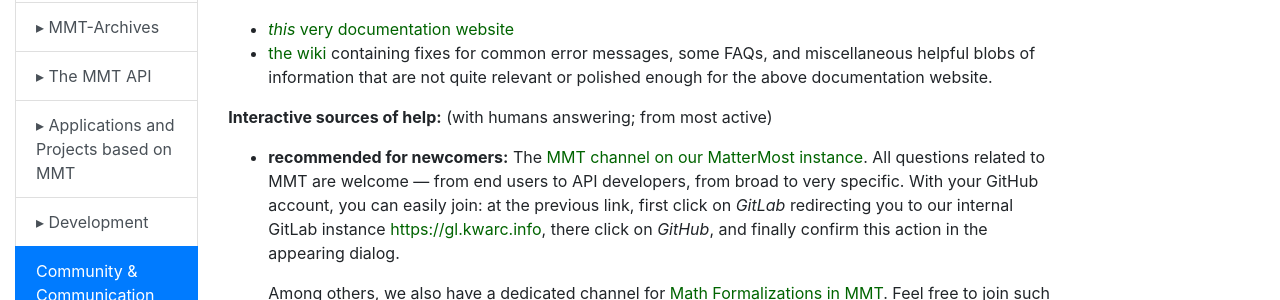
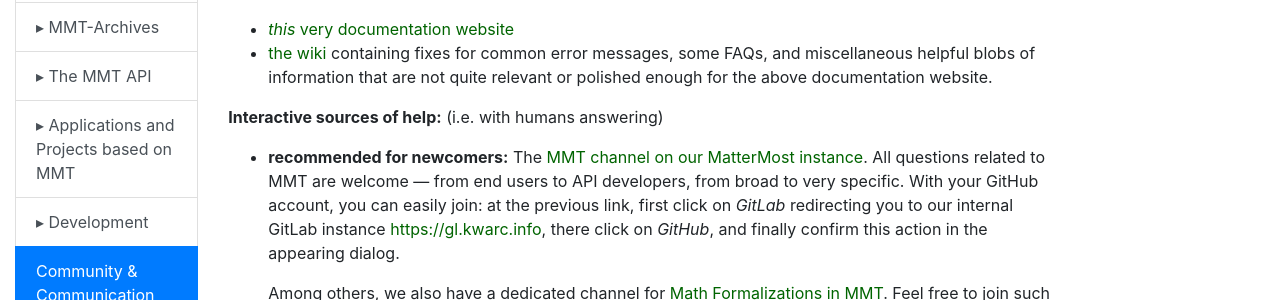
Before and after one commit to UniFormal/uniformal.github.io, a Jekyll site: the page built from doc/community/index.md, in a window 1280 px wide. Shown: the part 377-677 px from the top of the page. Built offline with Jekyll 4.4.1, drawn with Linux system fonts in a browser that asks for light colours.

Commit message:
Update index.md

```diff
--- a/doc/community/index.md
+++ b/doc/community/index.md
@@ -16,7 +16,7 @@ Currently substantial contributions are being made by [Dennis Müller](https://g
 - [*this* very documentation website](https://uniformal.github.io/)
 - [the wiki](https://github.com/UniFormal/uniformal.github.io/wiki) containing fixes for common error messages, some FAQs, and miscellaneous helpful blobs of information that are not quite relevant or polished enough for the above documentation website.
 
-**Interactive sources of help:** (with humans answering; from most active)
+**Interactive sources of help:** (i.e. with humans answering)
 
 - **recommended for newcomers:** The [MMT channel on our MatterMost instance](https://mattermost.kwarc.info/kwarc/channels/mmt). All questions related to MMT are welcome &mdash; from end users to API developers, from broad to very specific. With your GitHub account, you can easily join: at the previous link, first click on *GitLab* redirecting you to our internal GitLab instance <https://gl.kwarc.info>, there click on *GitHub*, and finally confirm this action in the appearing dialog.
 
```
